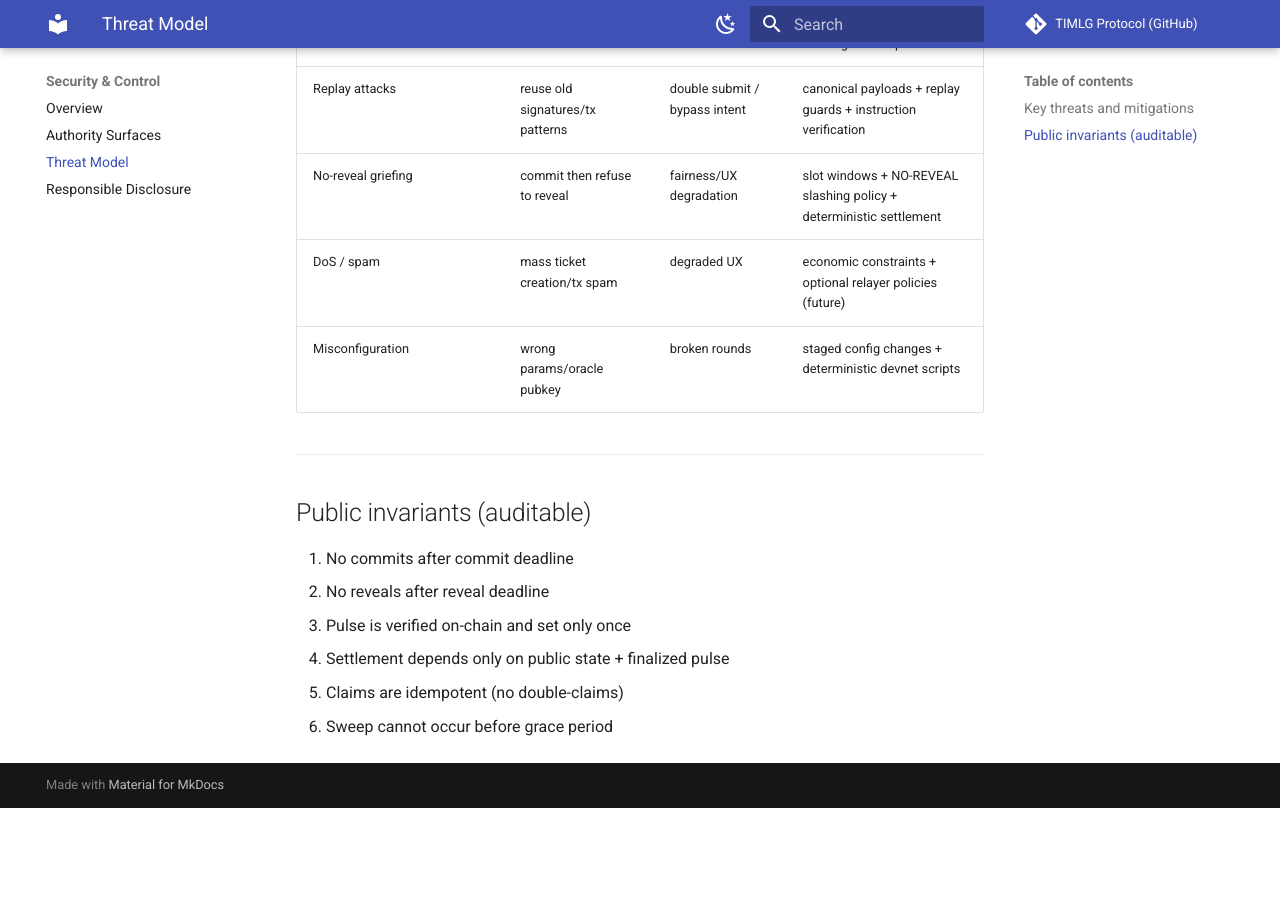
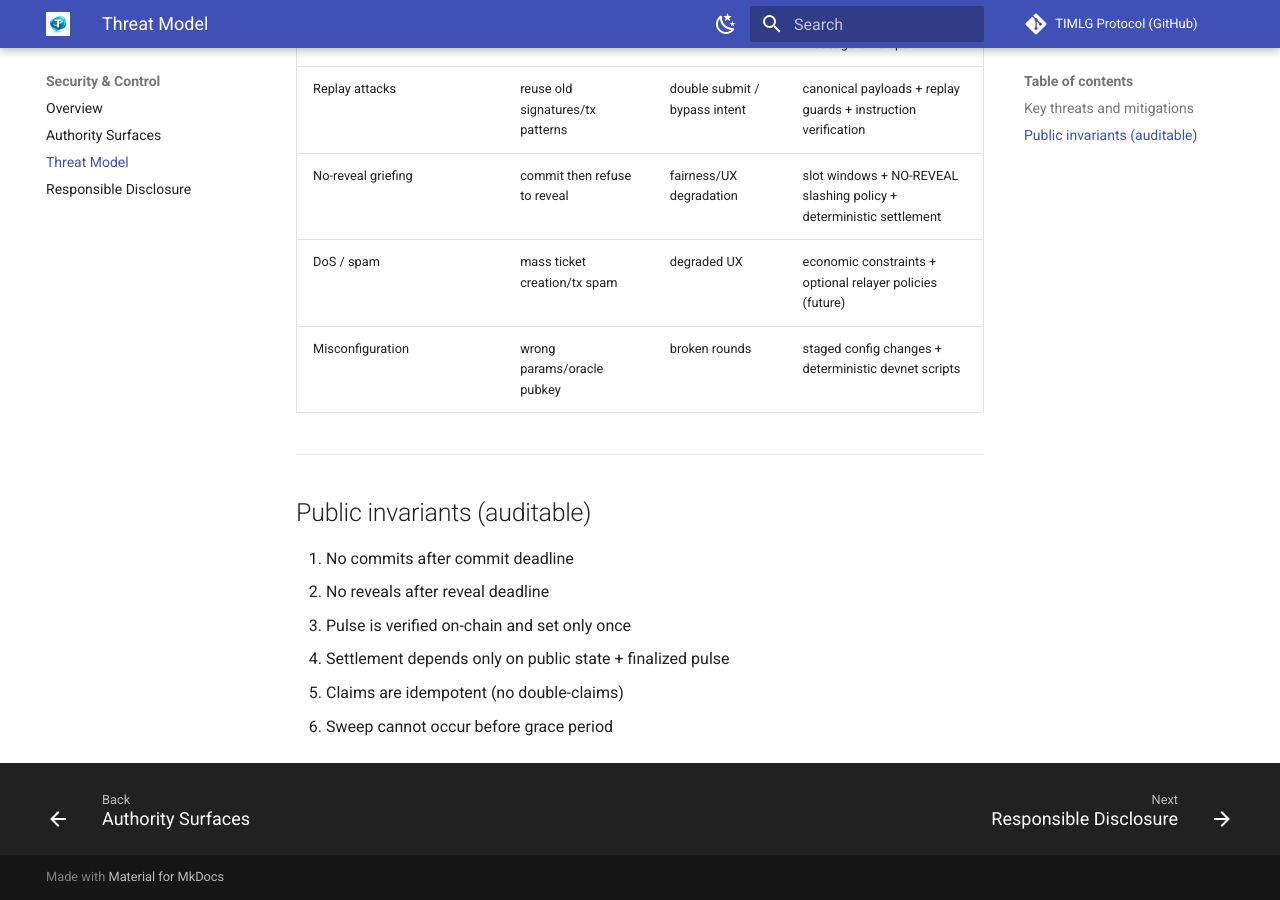
Before and after one commit to TIMLG-Protocol/timlg-protocol, an MkDocs documentation site: the page built from docs/security/threat_model.md, in a window 1280 px wide and 900 px high, scrolled down 634 px. Built offline with MkDocs 1.6.1 and Material for MkDocs 9.7.7, drawn with Linux system fonts in a browser that asks for light colours; before the commit the page ends 1442 px from its top, so only the background shows below that; part of the change alters nothing that is shown.

Commit message:
Add footer Back/Next navigation across the docs

```diff
--- /dev/null
+++ b/docs/javascripts/footer-nav.js
@@ -0,0 +1,20 @@
+// Rename Material's footer navigation labels to "Back" and "Next".
+// Works with navigation.instant (SPA) via document$.
+
+function timlgSetFooterNavLabels() {
+  try {
+    const prev = document.querySelector(".md-footer__link--prev .md-footer__direction");
+    if (prev) prev.textContent = "Back";
+
+    const next = document.querySelector(".md-footer__link--next .md-footer__direction");
+    if (next) next.textContent = "Next";
+  } catch (e) {
+    // no-op
+  }
+}
+
+if (window.document$ && typeof window.document$.subscribe === "function") {
+  window.document$.subscribe(timlgSetFooterNavLabels);
+} else {
+  document.addEventListener("DOMContentLoaded", timlgSetFooterNavLabels);
+}
--- a/mkdocs.yml
+++ b/mkdocs.yml
@@ -15,6 +15,7 @@ theme:
     - navigation.top
     - navigation.instant
     - navigation.tracking
+    - navigation.footer
     - toc.follow
     - search.suggest
     - search.highlight
@@ -28,6 +29,8 @@ theme:
       toggle:
         icon: material/weather-sunny
         name: Light mode
+  logo: assets/logo.png
+  favicon: assets/favicon.svg
 
 plugins:
   - search
@@ -50,6 +53,15 @@ markdown_extensions:
   - pymdownx.tabbed:
       alternate_style: true
 
+extra_css:
+  - stylesheets/roadmap.css
+  - stylesheets/status.css
+  - stylesheets/support.css
+
+extra_javascript:
+  - javascripts/donation.js
+  - javascripts/footer-nav.js
+
 nav:
   - Home: index.md
   - Whitepaper:
```
